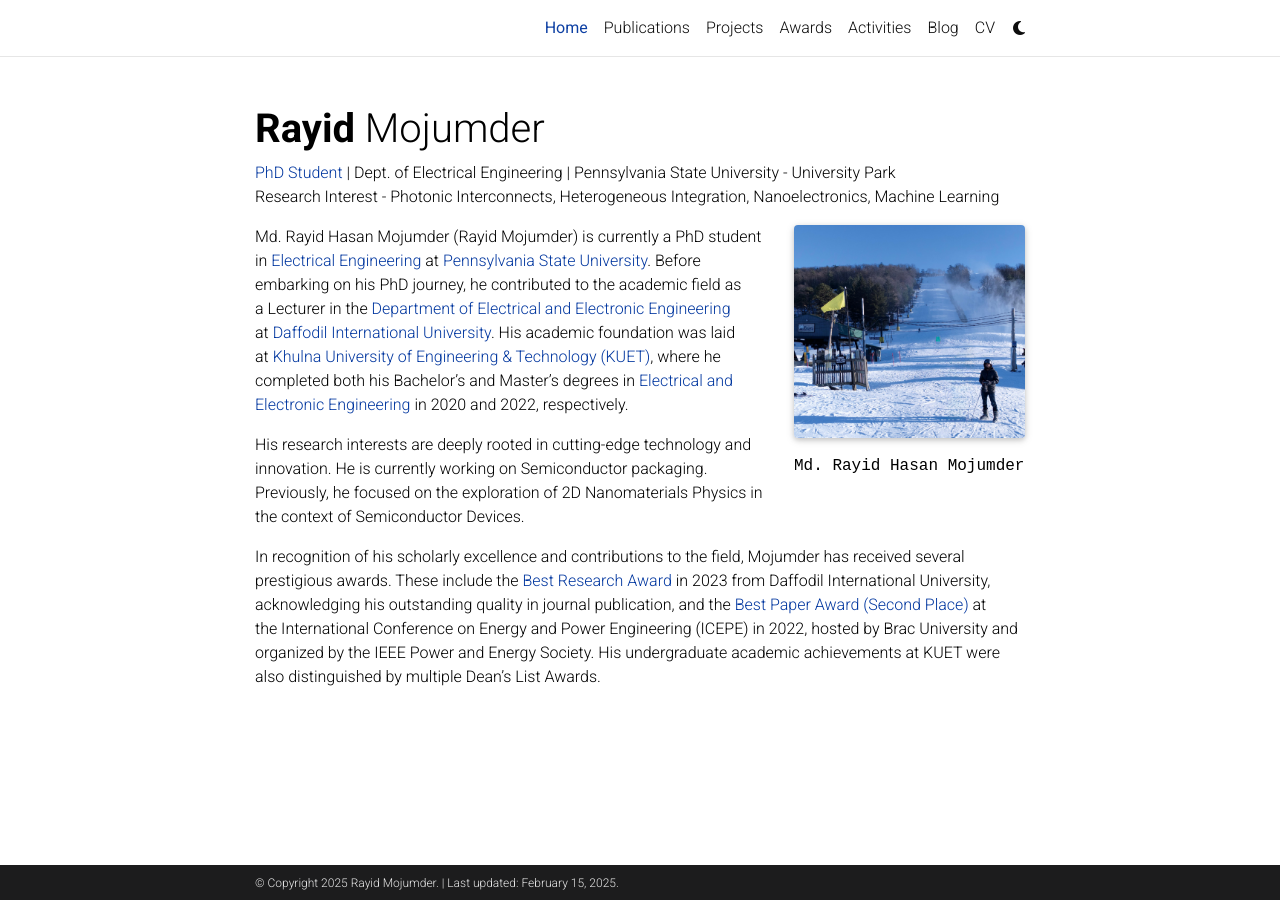
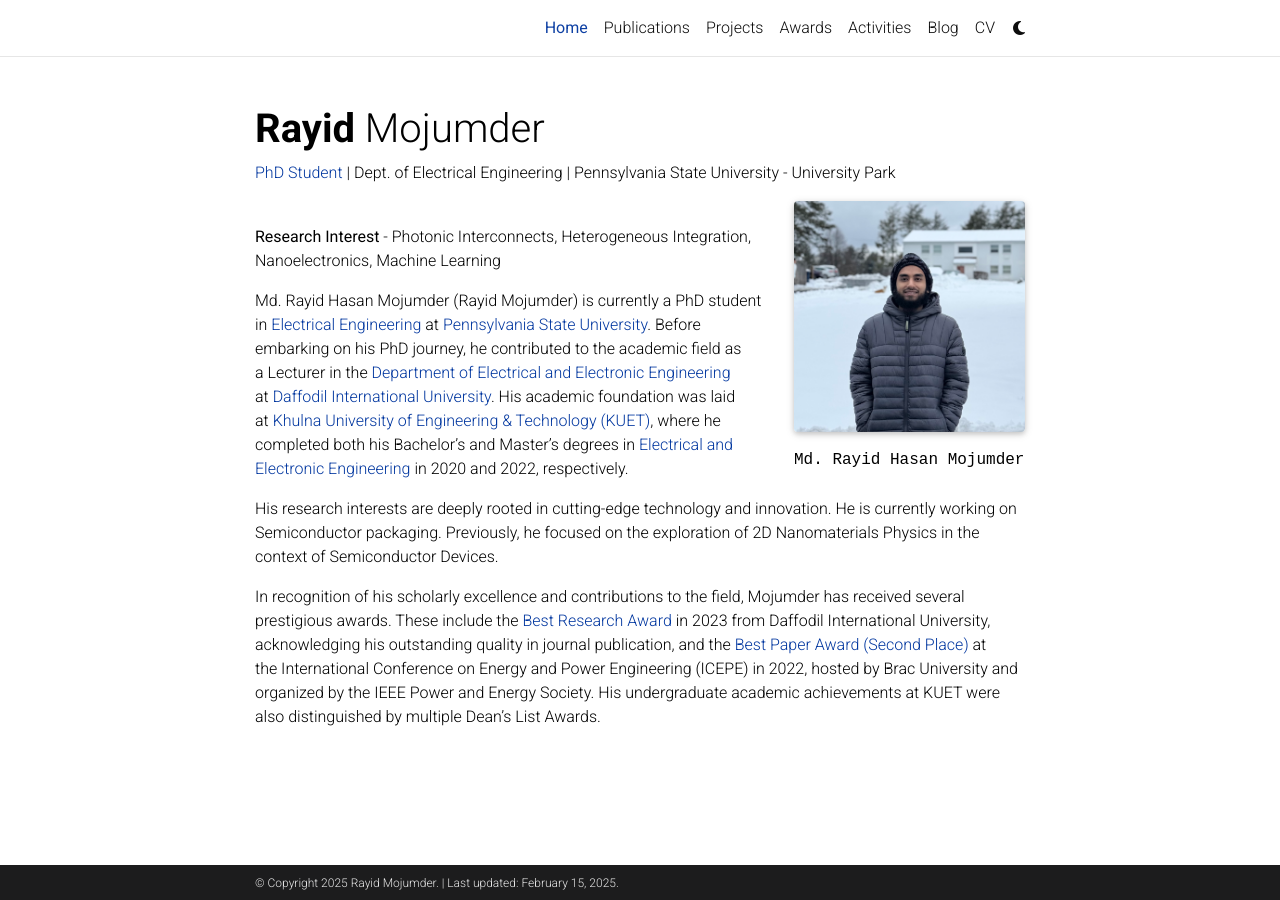
Before and after one commit to rayid-mojumder/rayid-mojumder.github.io, a Jekyll site: the page built from _pages/about.md, in a window 1280 px wide. Built offline with Jekyll 4.4.1, drawn with Linux system fonts in a browser that asks for light colours; full-size pictures stand in for the smaller copies a plugin makes; comment, search, counter and statistics services are not loaded; a style sheet for code colours, icons or effects is not loaded; part of the change alters nothing that is shown.

```diff
--- a/_pages/about.md
+++ b/_pages/about.md
@@ -2,11 +2,10 @@
 layout: about
 title: Home
 permalink: /
-subtitle: <a href='https://yuresearch.github.io/people.html'>PhD Student</a> | Dept. of Electrical Engineering | Pennsylvania State University - University Park  <br>Research Interest - Photonic Interconnects, Heterogeneous Integration, Nanoelectronics, Machine Learning
-
+subtitle: <a href='https://yuresearch.github.io/people.html'>PhD Student</a> | Dept. of Electrical Engineering | Pennsylvania State University - University Park
 profile:
   align: right
-  image: picture.jpg
+  image: IMG_5054.jpeg
   image_circular: false # crops the image to make it circular
   more_info: >
     <p><b>Md. Rayid Hasan Mojumder</b></p>
@@ -16,6 +15,7 @@ latest_posts: false  # includes a list of the newest posts
 selected_papers: false # includes a list of papers marked as "selected={true}"
 social: false  # includes social icons at the bottom of the page
 ---
+ <br><b>Research Interest</b> - Photonic Interconnects, Heterogeneous Integration, Nanoelectronics, Machine Learning
 
 Md. Rayid Hasan Mojumder (Rayid Mojumder) is currently a PhD student in [Electrical Engineering](https://www.eecs.psu.edu/) at [Pennsylvania State University](https://www.psu.edu/). Before embarking on his PhD journey, he contributed to the academic field as a Lecturer in the [Department of Electrical and Electronic Engineering](https://daffodilvarsity.edu.bd/department/eee) at [Daffodil International University](https://daffodilvarsity.edu.bd/). His academic foundation was laid at [Khulna University of Engineering & Technology (KUET)](https://www.kuet.ac.bd/), where he completed both his Bachelor’s and Master’s degrees in [Electrical and Electronic Engineering](https://www.kuet.ac.bd/department/EEE/) in 2020 and 2022, respectively.
 
```
